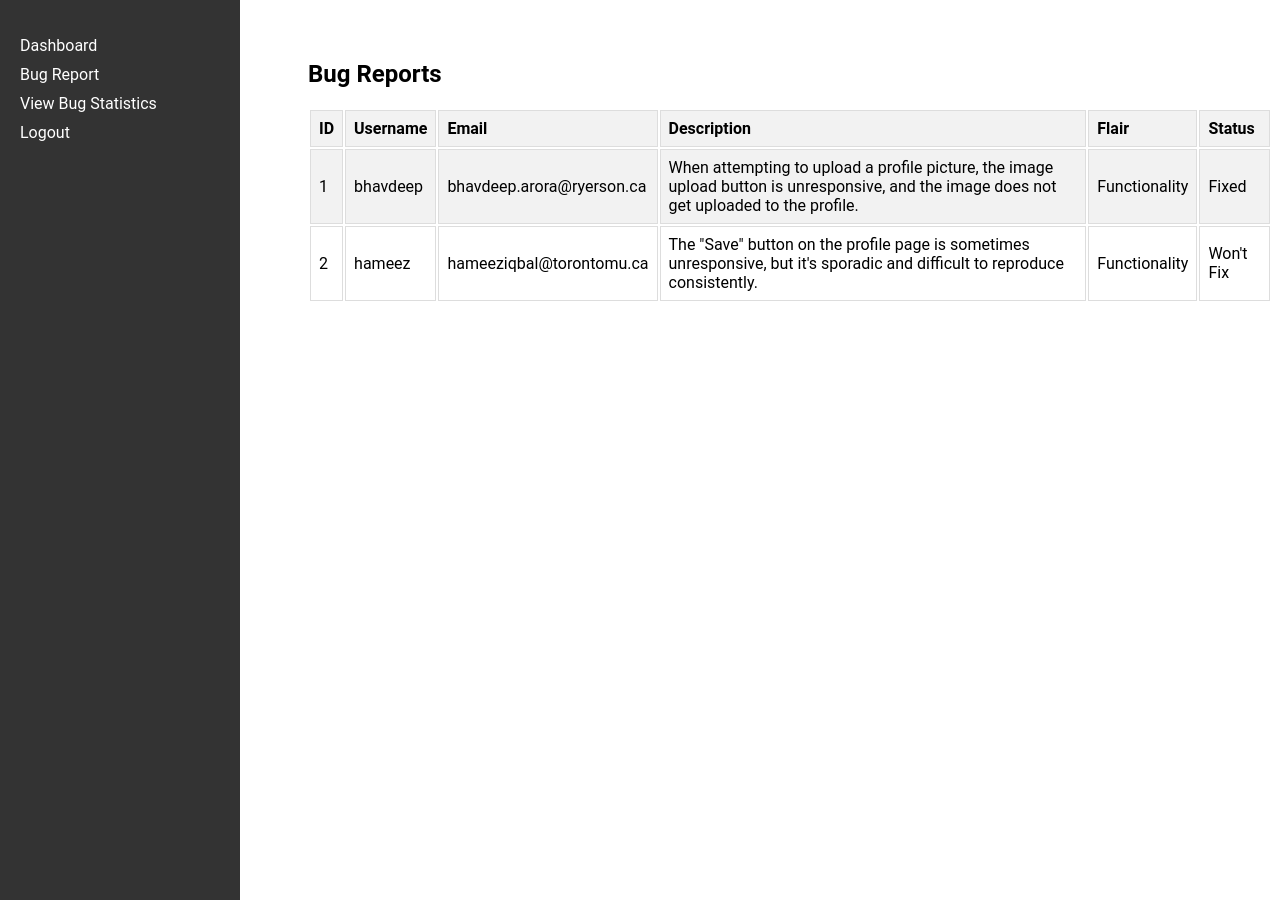
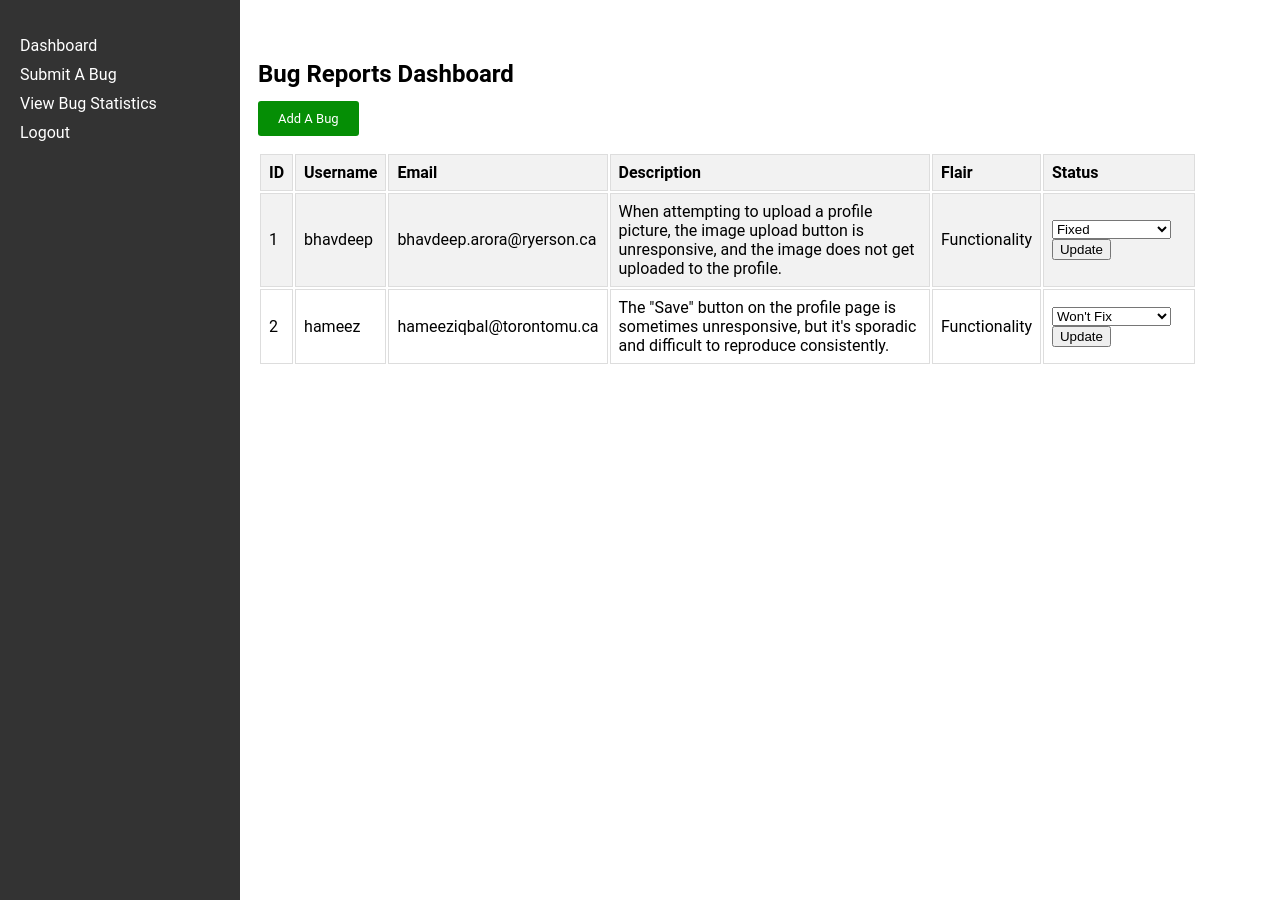
Before and after one commit to bhav2134/bug-report, a Flask app: page /dashboard in a window 1280 px wide. Run offline with Flask 3, Linux system fonts and the light colour scheme.

Commit message:
added frontend access to backend for bug-report-table

```diff
--- a/app.py
+++ b/app.py
@@ -124,14 +124,23 @@ def submit_bug():
         email = request.form['email']
         bug_description = request.form['bug_description']
         bug_flair = request.form['bug_flair']
-        bug_status = request.form['bug_status']
 
         # Create a new Bug instance and add it to the database
-        new_bug = Bug(username=username, email=email, bug_description=bug_description, bug_flair=bug_flair, bug_status=bug_status)
+        new_bug = Bug(username=username, email=email, bug_description=bug_description, bug_flair=bug_flair, bug_status="Open")
         db.session.add(new_bug)
         db.session.commit()
 
         return redirect(url_for('submit_bug'))
 
+@app.route('/update_bug_status/<int:bug_id>', methods=['POST'])
+@login_required
+def update_bug_status(bug_id):
+    bug = Bug.query.get(bug_id)
+    if bug:
+        new_status = request.form.get('bug_status')
+        bug.bug_status = new_status
+        db.session.commit()
+    return redirect(url_for('dashboard'))
+
 if __name__ == '__main__':
     app.run(debug=True)
--- a/static/dashboard.css
+++ b/static/dashboard.css
@@ -27,14 +27,13 @@ body {
     text-decoration: none;
 }
 
-.logout {
-    position: absolute;
-    bottom: 20px;
+.navbar li a:hover {
+    text-decoration: underline;
 }
 
 .table {
-    margin-left: 300px;
-    width: calc(100% - 300px);
+    margin-left: 250px;
+    width: calc(98% - 300px);
     margin-top: 60px;
     border-collapse: collapse;
 }
@@ -56,3 +55,22 @@ body {
 .table tr:hover {
     background-color: #ddd;
 }
+
+.add-a-bug {
+    background-color: rgb(5, 142, 5);
+    color: #fff;
+    border: none;
+    border-radius: 3px;
+    padding: 10px 20px;
+    cursor: pointer;
+    text-decoration: none;
+    font-size: small;
+}
+
+.add-a-bug:hover {
+    background-color: rgb(6, 95, 6);
+}
+
+.bug-report-table {
+    margin-top: 25px;
+}
--- a/static/home.css
+++ b/static/home.css
@@ -67,6 +67,7 @@ body {
 
 .main-text-section {
     margin-bottom: 30px;
+    margin-left: 15px;
 }
 
 .main-text-section h2 {
--- a/templates/dashboard.html
+++ b/templates/dashboard.html
@@ -12,14 +12,15 @@
     <div class="navbar">
         <ul>
             <li><a href="{{ url_for('dashboard') }}">Dashboard</a></li>
-            <li><a href="{{ url_for('submit_bug') }}">Bug Report</a></li>
+            <li><a href="{{ url_for('submit_bug') }}">Submit A Bug</a></li>
             <li><a href="">View Bug Statistics</a></li>
             <li><a href="{{ url_for('logout') }}">Logout</a></li>
         </ul>
     </div>
     <div class="table">
-        <h2>Bug Reports</h2>
-        <table>
+        <h2>Bug Reports Dashboard</h2>
+        <a href="{{ url_for('submit_bug') }}" class="add-a-bug">Add A Bug</a>
+        <table class="bug-report-table">
             <tr>
                 <th>ID</th>
                 <th>Username</th>
@@ -35,7 +36,18 @@
                 <td>{{ bug.email }}</td>
                 <td>{{ bug.bug_description }}</td>
                 <td>{{ bug.bug_flair }}</td>
-                <td>{{ bug.bug_status }}</td>
+                <td>
+                    <form method="POST" action="{{ url_for('update_bug_status', bug_id=bug.id) }}">
+                        <select name="bug_status">
+                            <option value="Open" {% if bug.bug_status == 'Open' %} selected {% endif %}>Open</option>
+                            <option value="In Progress" {% if bug.bug_status == 'In Progress' %} selected {% endif %}>In Progress</option>
+                            <option value="Fixed" {% if bug.bug_status == 'Fixed' %} selected {% endif %}>Fixed</option>
+                            <option value="Pending Review" {% if bug.bug_status == 'Pending Review' %} selected {% endif %}>Pending Review</option>
+                            <option value="Won't Fix" {% if bug.bug_status == 'Won\'t Fix' %} selected {% endif %}>Won't Fix</option>
+                        </select>
+                        <input type="submit" value="Update">
+                    </form>
+                </td>
             </tr>
             {% endfor %}
         </table>
```
Also changed, not shown: static/submit_bug.css (+36 -14 lines), templates/submit_bug.html (+25 -8 lines), database.db (added), instance/database.db.
